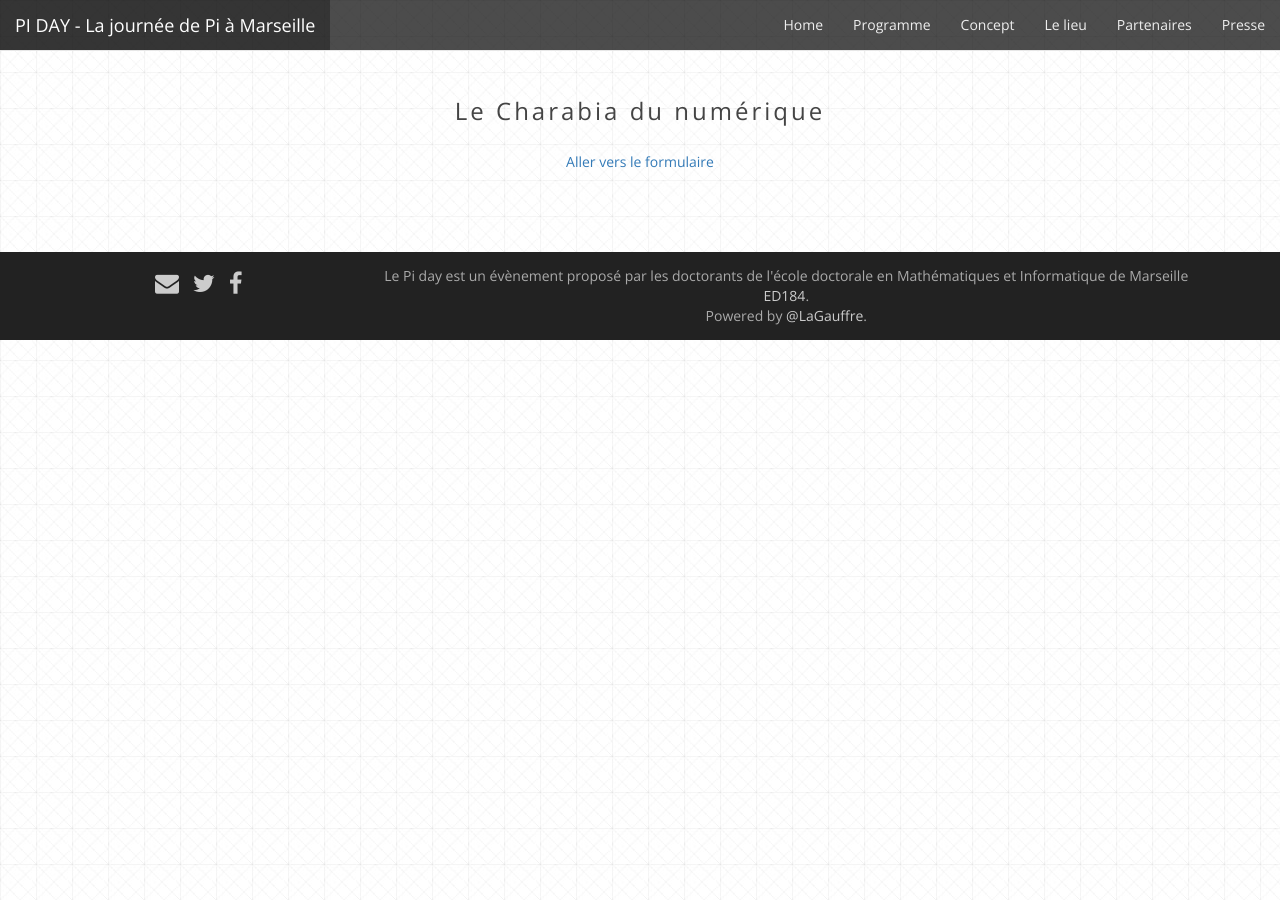
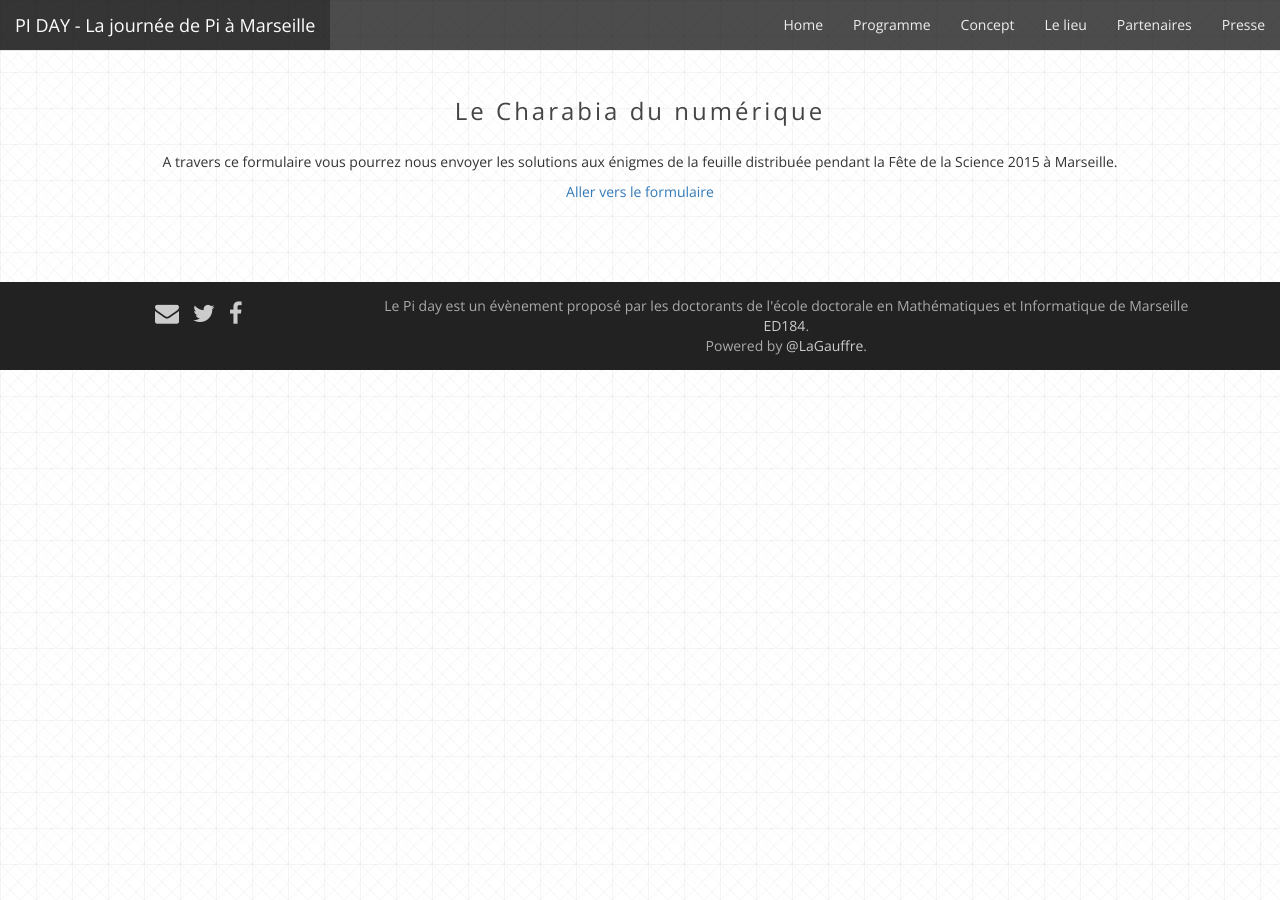
Before and after one commit to Piday/piday.github.io, a Jekyll site: the page built from FDS2015.html, in a window 1280 px wide. Built offline with Jekyll 4.4.1, drawn with Linux system fonts in a browser that asks for light colours; nearby versions of some CDN libraries; Markdown is read by kramdown in place of the engine named in the settings.

Commit message:
FDS texte explicatif

```diff
--- a/FDS2015.html
+++ b/FDS2015.html
@@ -11,6 +11,7 @@ permalink: /FDS2015/
 			<div class="catchphrase">
 				Le Charabia du numérique
 			</div>
+			<p>A travers ce formulaire vous pourrez nous envoyer les solutions aux énigmes de la feuille distribuée pendant la Fête de la Science 2015 à Marseille.</p>
 			<p><a href="https://docs.google.com/forms/d/162AuXB-OZ6fRTvUX1Lf0wPB220G6M5KVDntLB58gsmI/viewform">Aller vers le formulaire</a></p>
 		</div>
 	</div>
```
